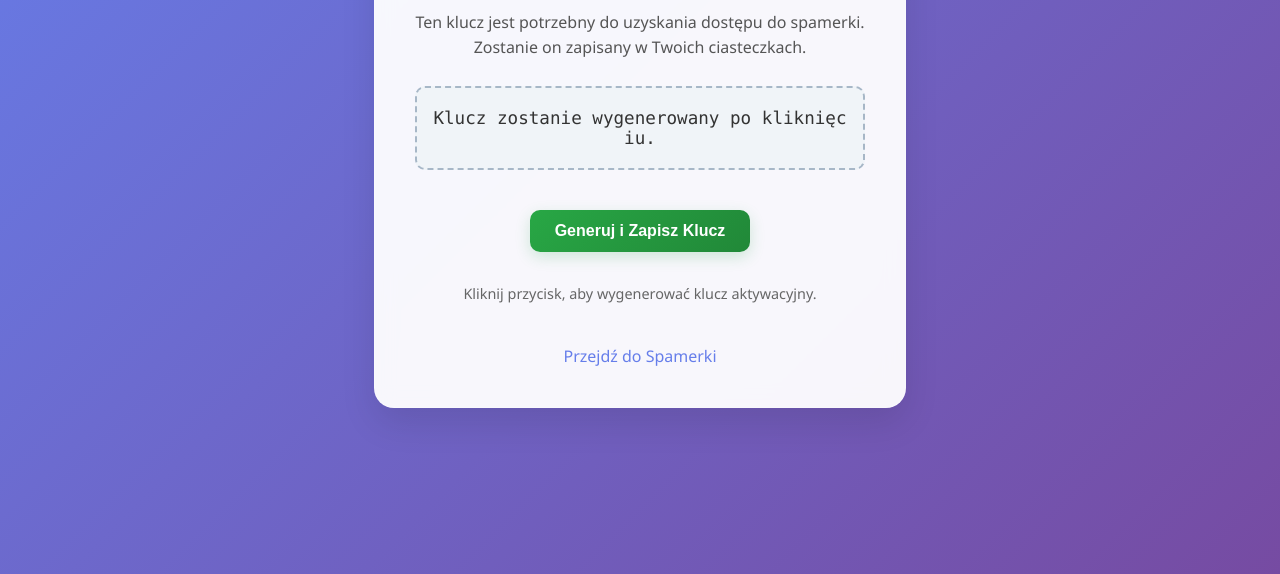
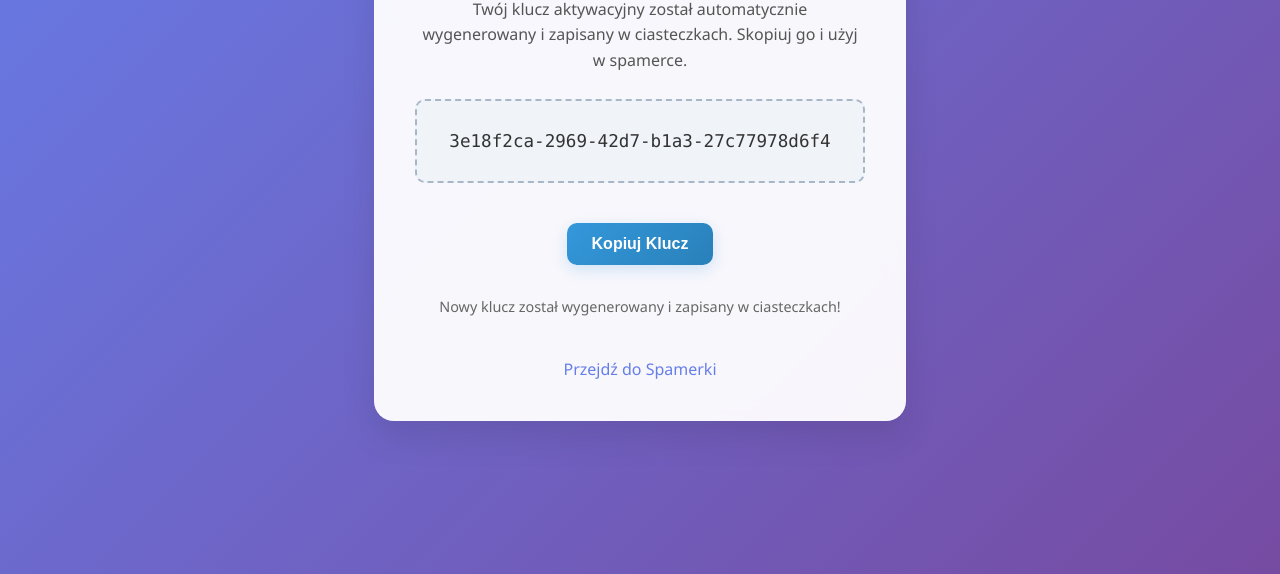
Before and after one commit to Jurek362/spam, a plain HTML site: page key.html in a window 1280 px wide. Shown: the part 282-856 px from the top of the page. Drawn offline with Linux system fonts and the light colour scheme.

Commit message:
Update key.html

```diff
--- a/key.html
+++ b/key.html
@@ -57,7 +57,7 @@
         }
         button {
             padding: 12px 25px;
-            background: linear-gradient(135deg, #28a745 0%, #218838 100%);
+            background: linear-gradient(135deg, #3498db 0%, #2980b9 100%); /* Zmieniony kolor na niebieski, bo to kopiowanie */
             color: white;
             border: none;
             border-radius: 10px;
@@ -67,11 +67,11 @@
             transition: all 0.3s ease;
             margin-top: 15px;
             margin-bottom: 10px;
-            box-shadow: 0 5px 15px rgba(40, 167, 69, 0.2);
+            box-shadow: 0 5px 15px rgba(52, 152, 219, 0.2);
         }
         button:hover {
             transform: translateY(-2px);
-            box-shadow: 0 8px 20px rgba(40, 167, 69, 0.3);
+            box-shadow: 0 8px 20px rgba(52, 152, 219, 0.3);
         }
         button:active {
             transform: translateY(0);
@@ -96,10 +96,9 @@
 <body>
     <div class="container">
         <h1>Generuj Klucz Aktywacyjny</h1>
-        <p>Ten klucz jest potrzebny do uzyskania dostępu do spamerki. Zostanie on zapisany w Twoich ciasteczkach.</p>
+        <p>Twój klucz aktywacyjny został automatycznie wygenerowany i zapisany w ciasteczkach. Skopiuj go i użyj w spamerce.</p>
         <div class="key-display" id="activationKeyDisplay"></div>
-        <button id="generateKeyButton">Generuj i Zapisz Klucz</button>
-        <button id="copyKeyButton" style="background: linear-gradient(135deg, #3498db 0%, #2980b9 100%); display: none;">Kopiuj Klucz</button>
+        <button id="copyKeyButton">Kopiuj Klucz</button>
         <p class="info-message" id="message"></p>
         <a href="index.html">Przejdź do Spamerki</a>
     </div>
@@ -136,36 +135,29 @@
 
         document.addEventListener('DOMContentLoaded', () => {
             const keyDisplay = document.getElementById('activationKeyDisplay');
-            const generateButton = document.getElementById('generateKeyButton');
             const copyButton = document.getElementById('copyKeyButton');
             const messageElem = document.getElementById('message');
 
-            const cookieKey = getCookie('activationKey');
-            if (cookieKey) {
-                keyDisplay.textContent = cookieKey;
+            let currentKey = getCookie('activationKey');
+
+            if (!currentKey) {
+                // Jeśli klucz nie istnieje, wygeneruj nowy i zapisz go
+                currentKey = generateUUID();
+                setCookie('activationKey', currentKey, 365); // Klucz ważny przez 365 dni
+                keyDisplay.textContent = currentKey;
+                messageElem.textContent = "Nowy klucz został wygenerowany i zapisany w ciasteczkach!";
+            } else {
+                // Jeśli klucz już istnieje, po prostu go wyświetl
+                keyDisplay.textContent = currentKey;
                 messageElem.textContent = "Twój klucz jest już zapisany w ciasteczkach.";
-                generateButton.textContent = "Wygeneruj nowy klucz";
-                copyButton.style.display = 'inline-block';
-            } else {
-                keyDisplay.textContent = "Klucz zostanie wygenerowany po kliknięciu.";
-                messageElem.textContent = "Kliknij przycisk, aby wygenerować klucz aktywacyjny.";
             }
-
-            generateButton.addEventListener('click', () => {
-                const newKey = generateUUID();
-                setCookie('activationKey', newKey, 365); // Klucz ważny przez 365 dni
-                keyDisplay.textContent = newKey;
-                messageElem.textContent = "Nowy klucz został wygenerowany i zapisany w ciasteczkach!";
-                generateButton.textContent = "Wygeneruj nowy klucz";
-                copyButton.style.display = 'inline-block';
-            });
 
             copyButton.addEventListener('click', () => {
                 const keyToCopy = keyDisplay.textContent;
                 navigator.clipboard.writeText(keyToCopy).then(() => {
                     messageElem.textContent = "Klucz skopiowany do schowka!";
                     setTimeout(() => {
-                        messageElem.textContent = "Nowy klucz został wygenerowany i zapisany w ciasteczkach!"; // Przywróć oryginalny tekst
+                        messageElem.textContent = "Twój klucz jest już zapisany w ciasteczkach."; // Przywróć oryginalny tekst
                     }, 2000);
                 }).catch(err => {
                     console.error('Błąd kopiowania:', err);
```
